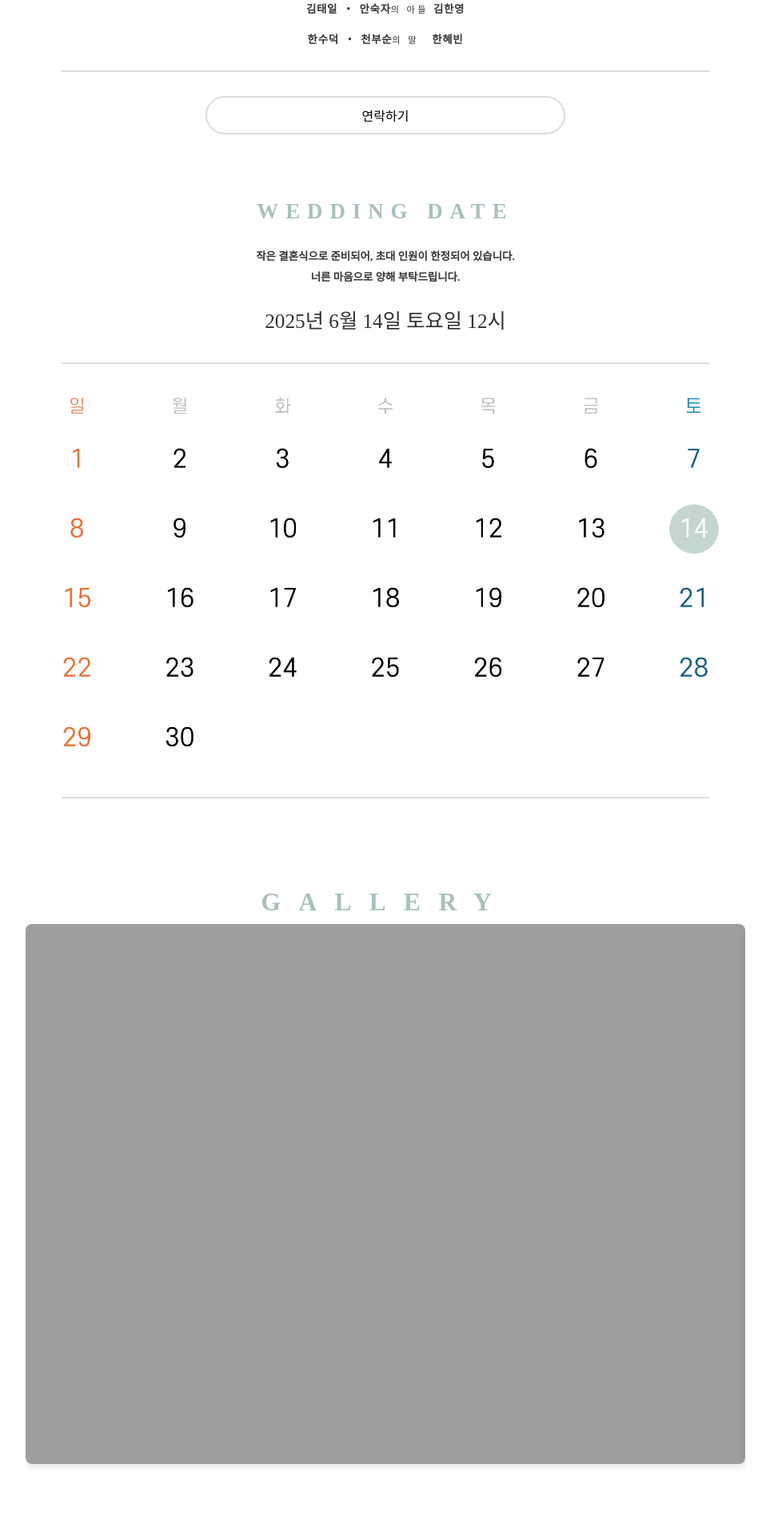
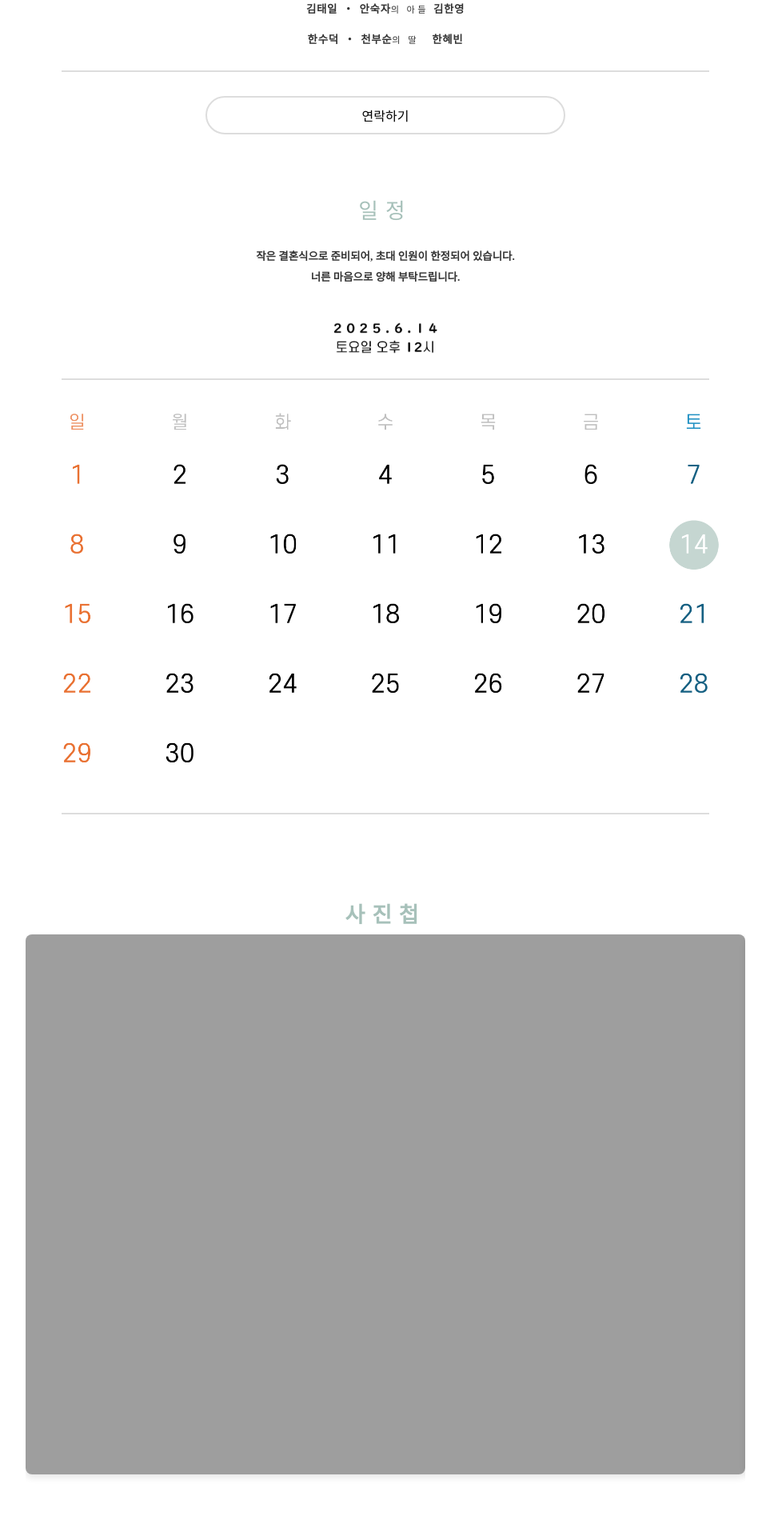
Before and after one commit to han77yb/han77yb-wedding, a Jekyll site: the page index.html, which Jekyll copies as it is, in a window 1280 px wide. Shown: the part 1805-3725 px from the top of the page at 80% size, without its empty margins (158-1121 px from the left). Built offline with Jekyll 4.4.1, drawn with Linux system fonts in a browser that asks for light colours; some web fonts are replaced; some of the changed text lies outside the part shown.

Commit message:
업데이트

```diff
--- a/index.html
+++ b/index.html
@@ -7,6 +7,9 @@
     <title>한영💖혜빈의 모바일 청첩장</title>
     <link href="https://fonts.googleapis.com/css2?family=Dancing+Script:wght@400;700&family=Great+Vibes&display=swap" rel="stylesheet" />
     <link href="https://fonts.googleapis.com/css2?family=Stylish&display=swap" rel="stylesheet" />
+    <link rel="preconnect" href="https://fonts.googleapis.com">
+<link rel="preconnect" href="https://fonts.gstatic.com" crossorigin>
+<link href="https://fonts.googleapis.com/css2?family=Jua&display=swap" rel="stylesheet">
     <link rel="stylesheet" href="styles.css" />
     <script src="script.js" defer></script>
     <script src="https://developers.kakao.com/sdk/js/kakao.js"></script>
@@ -251,17 +254,17 @@
       </script>
     </section>
     <section>
-      <div class="custom-text" style="color: #a7c1ba; letter-spacing: calc(0.4rem + 0.2vw); font-size: calc(1.2rem + 0.6vw); font-weight: 700;"><span>WEDDING DATE</span></div><br>
+      <div class="custom-text" style="color: #a7c1ba; letter-spacing: calc(0.4rem + 0.2vw); font-size: calc(1.2rem + 0.6vw);font-weight: 400; "><span>일정</span></div><br>
       <div class="custom-textb" style="font-size: calc(0.6rem + 0.3vw); font-weight: 700;"><span>작은 결혼식으로 준비되어, 초대 인원이 한정되어 있습니다.</span></div>
-      <div class="custom-textb" style="font-size: calc(0.6rem + 0.3vw); font-weight: 700;"><span>너른 마음으로 양해 부탁드립니다.</span></div><br>
-      <div class="custom-textb" style="font-size: calc(1.1rem + 0.6vw);"><span>2025년 6월 14일 토요일 12시</span></div>
+      <div class="custom-textb" style="font-size: calc(0.6rem + 0.3vw); font-weight: 700;"><span>너른 마음으로 양해 부탁드립니다.</span></div><br><br>
+      <div><img class="custom-picture0" src="picture/caldate.png" width=150/></div>
       <div class="simple_line"></div>
       <div><img class="custom-picture0" src="picture/cal.png" /></div>
       <div class="simple_line"></div>
     </section>
     <section id="gallery-slider">
-      <div class="custom-text" style="color: #a7c1ba; letter-spacing: calc(1rem + 0.5vw); font-size: calc(1.4rem + 0.7vw); font-weight: 700;">
-        <span>GALLERY</span>
+      <div class="custom-text" style="color: #a7c1ba; letter-spacing: calc(0.4rem + 0.2vw); font-size: calc(1.2rem + 0.6vw); font-weight: 700;">
+        <span>사진첩</span>
       </div>
       <div class="gallery-container">
         <div class="gallery-wrapper">
@@ -287,7 +290,7 @@
       </div>
     </section>
     <section>
-      <div class="custom-text" style="color: #a7c1ba; letter-spacing: calc(0.7rem + 0.35vw); font-size: calc(1.4rem + 0.7vw); font-weight: 700;">
+      <div class="custom-text" style="color: #a7c1ba; letter-spacing: calc(0.4rem + 0.2vw); font-size: calc(1.2rem + 0.6vw); font-weight: 700;">
         <span>축하 메시지</span><br>
       </div>
       <div class="custom-textb"><span> 신랑, 신부에게 축하의 글을 남겨보세요</span></div><br>
@@ -297,6 +300,7 @@
           신랑 신부만 확인이 가능합니다)
         </span><br>
       </div>
+      <!-- 폰트 바꾸기 -->
       <form onsubmit="submitData(event)">
         <input type="text" id="name" placeholder="이름을 입력하세요" required />
         <textarea id="value" rows="4" placeholder="축하 메시지를 입력하세요" required></textarea>
@@ -311,7 +315,7 @@
     </div>
 
     <section>
-      <div class="custom-text" style="color: #a7c1ba; font-size: calc(1rem + 0.5vw); font-weight: 700;">
+      <div class="custom-text" style="color: #a7c1ba; letter-spacing: calc(0.4rem + 0.2vw); font-size: calc(1.2rem + 0.6vw); font-weight: 700;">
         <br><br><br><span>마음을 전하실 곳</span>
       </div>
       <div class="accordion">
@@ -472,22 +476,22 @@
     <footer>
       <center>
         <div class="share-container">
-          <h2>청첩장 공유하기</h2>
-          <div style="font-size: calc(0.8rem + 0.4vw);">소중한 분들께 저희의 결혼 소식을 전해주세요.</div>
+          <div style="font-size: calc(1.0rem + 0.5vw);">청첩장 공유하기</div>
+          <br><div style="font-size: calc(0.75rem + 0.35vw);">소중한 분들께 저희의 결혼 소식을 전해주세요</div>
           <br />
           <div class="share-buttons">
-            <button class="btn btn-copy" onclick="copyLink()" style="font-size: calc(0.8rem + 0.4vw);" ;>
+            <button class="btn btn-copy" onclick="copyLink()" style="font-size: calc(0.7rem + 0.35vw);" ;>
               URL<br />
               복사하기
             </button>
-            <button class="btn btn-kakao" onclick="shareKakao()" style="font-size: calc(0.8rem + 0.4vw);" ;>
+            <button class="btn btn-kakao" onclick="shareKakao()" style="font-size: calc(0.7rem + 0.35vw);" ;>
               카카오톡<br />
               공유하기
             </button>
           </div>
         </div>
       </center>
-      <p>2025.06.14 한영 혜빈의 모바일 청첩장</p>
+      <!--p>2025.06.14 한영 혜빈의 모바일 청첩장</p-->
     </footer>
   </body>
 </html>
--- a/styles.css
+++ b/styles.css
@@ -419,6 +419,31 @@ footer {
   transition: opacity 1.5s ease, transform 1.5s ease;
 }
 .custom-text span.visible {
+  opacity: 1;
+  transform: translateY(0);
+}
+.custom-textc {
+  line-height: 1.5;
+  position: relative;
+  margin: 2px auto;
+  max-width: 90%;
+  padding: 2px;
+  text-align: center;
+  font-optical-sizing: auto;
+  font-family: "Jua", sans-serif;
+  font-weight: 400;
+  font-size: calc(0.8rem + 0.5vw);
+  color: #333;
+  background-color: white;
+  z-index: 0;
+}
+.custom-textc span {
+  display: block;
+  opacity: 0;
+  transform: translateY(20px);
+  transition: opacity 1.5s ease, transform 1.5s ease;
+}
+.custom-textc span.visible {
   opacity: 1;
   transform: translateY(0);
 }
@@ -868,7 +893,7 @@ section {
 
 .share-container {
   background: #fff;
-  padding: 30px;
+  padding: 10px;
   border-radius: 10px;
   box-shadow: 0 4px 12px rgba(0, 0, 0, 0.1);
   text-align: center;
@@ -882,11 +907,13 @@ section {
   color: #555;
 }
 .share-buttons {
+  font-family: "S-CoreDream-4Regular";
   display: flex;
   justify-content: center;
   gap: 20px;
 }
 .btn {
+  font-family: "S-CoreDream-4Regular";
   border: none;
   border-radius: 30px;
   padding: 12px 24px;
@@ -902,6 +929,7 @@ section {
   color: #333;
 }
 .btn-kakao {
+  font-family: "S-CoreDream-4Regular";
   background-color: #f7e600;
   color: #3c1e1e;
 }
```
